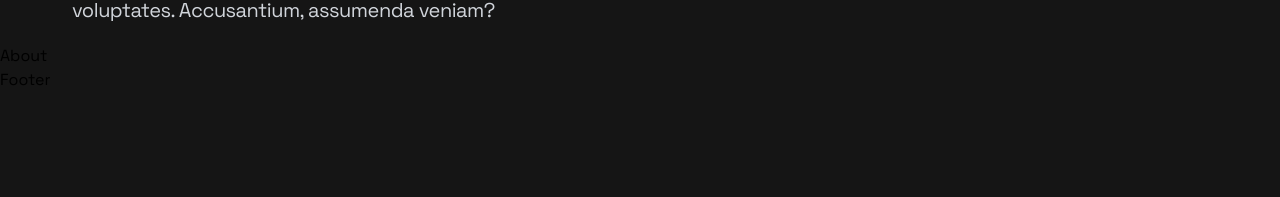
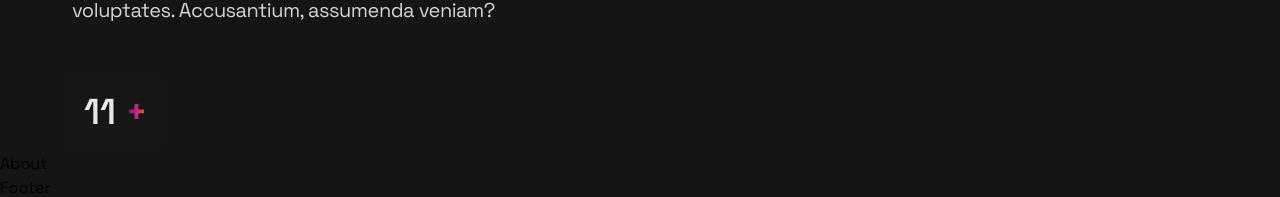
Before and after one commit to njange/portfolio, a React (Vite) app: page / in a window 1280 px wide. Shown: the part 1526-1723 px from the top of the page. Before the commit the page ends 1618 px from the top, so only its background shows below. Built offline with nearby package versions, Linux system fonts and the light colour scheme.

Commit message:
projects

```diff
--- a/src/components/Contact.jsx
+++ b/src/components/Contact.jsx
@@ -14,6 +14,14 @@ const Contact = () => {
                 </p>
 
             </div>
+            <div className='flex mt-10 items-center gap-7'>
+                <div className='bg-[#171717]/40 p-5 rounded-lg '>
+                    <h3 className='2xl md:text-4xl font-semibold text-gray-200'>11 <span>+</span></h3>
+                    <p className='text-xs md:text-base text-gray-200'></p>
+                </div>
+
+
+            </div>
         </div>
     </div>
   )
```
